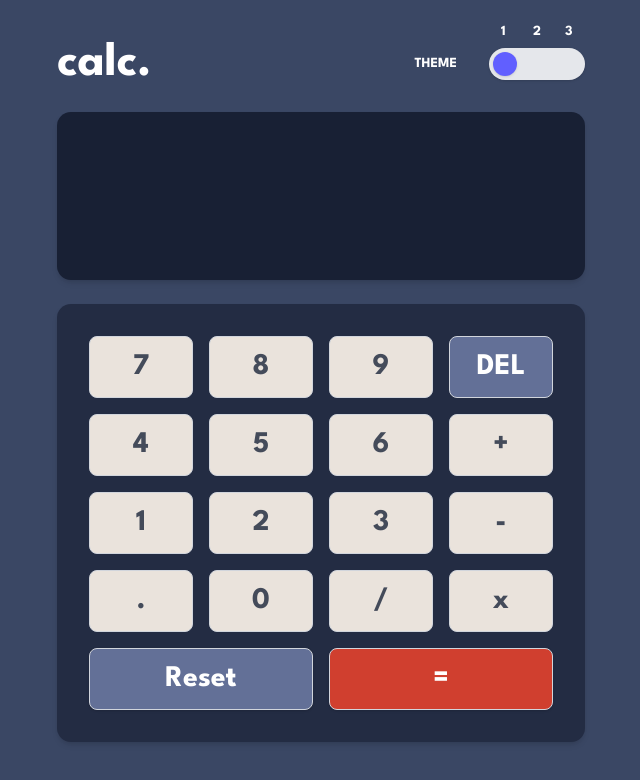
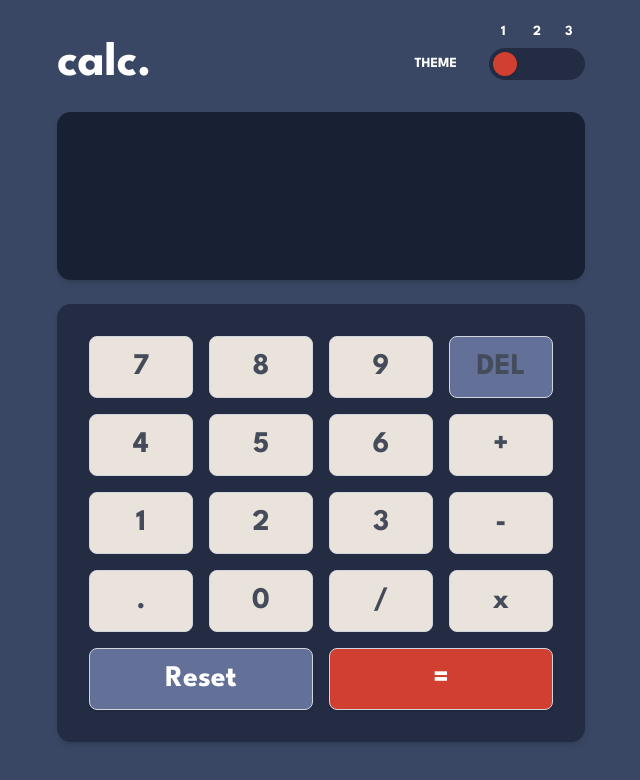
Before and after one commit to AnthonyChablov/calculator-app-ui, a React (Vite) app: page / in a window 1280 px wide. Shown: the top 780 px of the page, without its empty margins (319-959 px from the left). Built offline with nearby package versions, Linux system fonts and the light colour scheme.

Commit message:
feat: apply dynamic themese throughout components

```diff
--- a/src/components/Calculator/components/Buttons/ButtonGrid.tsx
+++ b/src/components/Calculator/components/Buttons/ButtonGrid.tsx
@@ -73,10 +73,7 @@ const ButtonGrid = ({
                 `${getThemeClass("textSecondary")}
                 ${getThemeClass("keyBgNeutral")}
                 ${getThemeClass("keyShadow")}
-                ${
-                  key === "DEL" &&
-                  `${getThemeClass("keyBg")} ${getThemeClass("textPrimary")}`
-                }`
+                ${key === "DEL" && `${getThemeClass("keyBg")} `}`
               )}
               key={key}
               label={key}
--- a/src/components/Calculator/components/Header/Toggle/Toggle.tsx
+++ b/src/components/Calculator/components/Header/Toggle/Toggle.tsx
@@ -2,6 +2,7 @@ import React from "react";
 import ParagraphText from "@/components/Typography/ParagraphText/ParagraphText";
 import { useThemeStore } from "@/store/useThemeStore";
 import { cn } from "@/utils/utils";
+import { get } from "http";
 
 interface ToggleProps {
   onThemeChange?: (newTheme: number) => void;
@@ -48,7 +49,14 @@ const Toggle = ({ onThemeChange, initialTheme, title }: ToggleProps) => {
           `)}
         />
       )}
-      <div className="inline-flex rounded-full shadow-sm bg-gray-200 dark:bg-gray-700 relative">
+      <div
+        className={cn(
+          `inline-flex rounded-full shadow-sm bg-gray-200 dark:bg-gray-700 relative
+            ${getThemeClass("bgToggleKeypad")}
+            ${getThemeClass("keyShadow")}
+          `
+        )}
+      >
         {THEMES.map((theme) => (
           <div
             key={theme}
@@ -68,7 +76,7 @@ const Toggle = ({ onThemeChange, initialTheme, title }: ToggleProps) => {
                   flex items-center justify-center  focus:outline-none
                   transition-all duration-300 ease-in-out ${
                     initialTheme === theme
-                      ? "bg-indigo-500  dark:bg-indigo-600 shadow-sm"
+                      ? ` shadow-sm ${getThemeClass("keyBgAccent")}`
                       : ""
                   }`}
             ></button>
--- a/src/index.css
+++ b/src/index.css
@@ -90,7 +90,7 @@
   --color-theme-3-key-bg-neutral: hsl(268, 47%, 21%);
   --color-theme-3-key-shadow-neutral: 0 0.2rem hsl(290, 70%, 36%);
   --color-theme-3-text-primary: hsl(52, 100%, 62%);
-  --color-theme-3-text-secondary: hsl(198, 20%, 13%);
+  --color-theme-3-text-secondary: hsl(52, 100%, 62%);
   --color-theme-3-text-white: hsl(0, 0%, 100%);
 }
 
```
